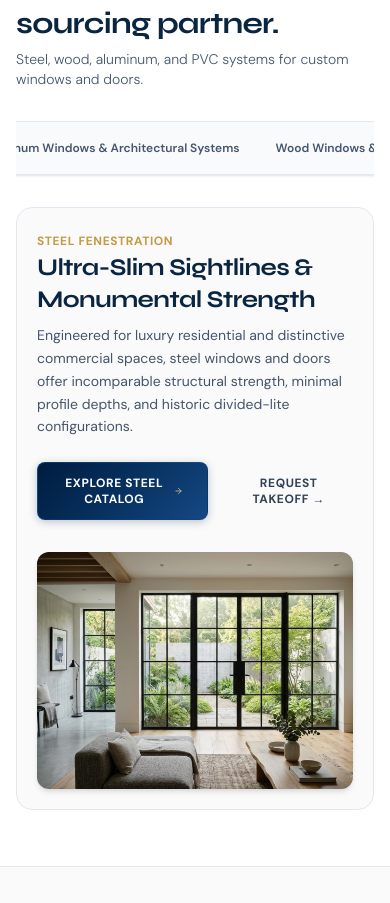
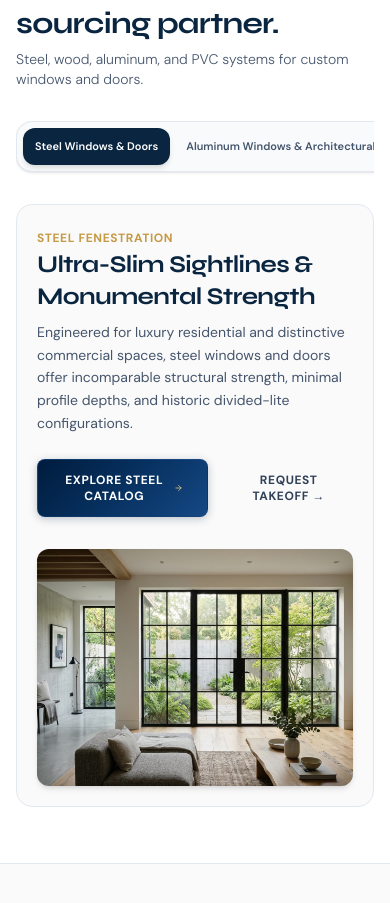
Before and after one commit to rohitchauhan108/Swap2, a Next.js app: page / in a window 390 px wide. Shown: the part 1062-1965 px from the top of the page. Built offline with nearby package versions, Linux system fonts and the light colour scheme.

Commit message:
tabs edited

```diff
--- a/app/globals.css
+++ b/app/globals.css
@@ -29,6 +29,14 @@
 
   ::-webkit-scrollbar-thumb:hover {
     background: linear-gradient(180deg, #002148 0%, #e4b85e 100%);
+  }
+
+  .tabs-scroll {
+    scrollbar-width: none;
+  }
+
+  .tabs-scroll::-webkit-scrollbar {
+    display: none;
   }
 
   body {
--- a/page-components/HomePage.jsx
+++ b/page-components/HomePage.jsx
@@ -45,8 +45,8 @@ export default function HomePage({ onNavigate, onOpenQuote, onSelectProduct }) {
               </p>
           </div>
 
-          <div className="mb-6 flex justify-center overflow-x-auto pb-2">
-            <div className="flex min-w-max items-center gap-1 rounded-2xl border border-slate-200 bg-slate-50 p-1.5 shadow-sm">
+          <div className="tabs-scroll mb-6 flex justify-start overflow-x-auto pb-2 md:justify-center">
+            <div className="flex min-w-max snap-x snap-mandatory items-center gap-1 rounded-2xl border border-slate-200 bg-slate-50 p-1.5 shadow-sm">
               {MATERIAL_CATEGORIES.map((cat) => {
                 const isActive = activeMaterialTab === cat.id;
 
@@ -54,7 +54,8 @@ export default function HomePage({ onNavigate, onOpenQuote, onSelectProduct }) {
                   <button
                     key={cat.id}
                     onClick={() => setActiveMaterialTab(cat.id)}
-                    className={`rounded-xl px-4 py-3 text-xs sm:px-5 sm:text-sm font-semibold whitespace-nowrap transition-all duration-200 ${
+                    aria-pressed={isActive}
+                    className={`snap-start rounded-xl px-3 py-2.5 text-[11px] font-semibold whitespace-nowrap transition-all duration-200 sm:px-5 sm:py-3 sm:text-sm ${
                       isActive
                         ? 'bg-[#0A2540] text-white shadow-md'
                         : 'text-slate-600 hover:bg-white hover:text-[#0A2540]'
```
